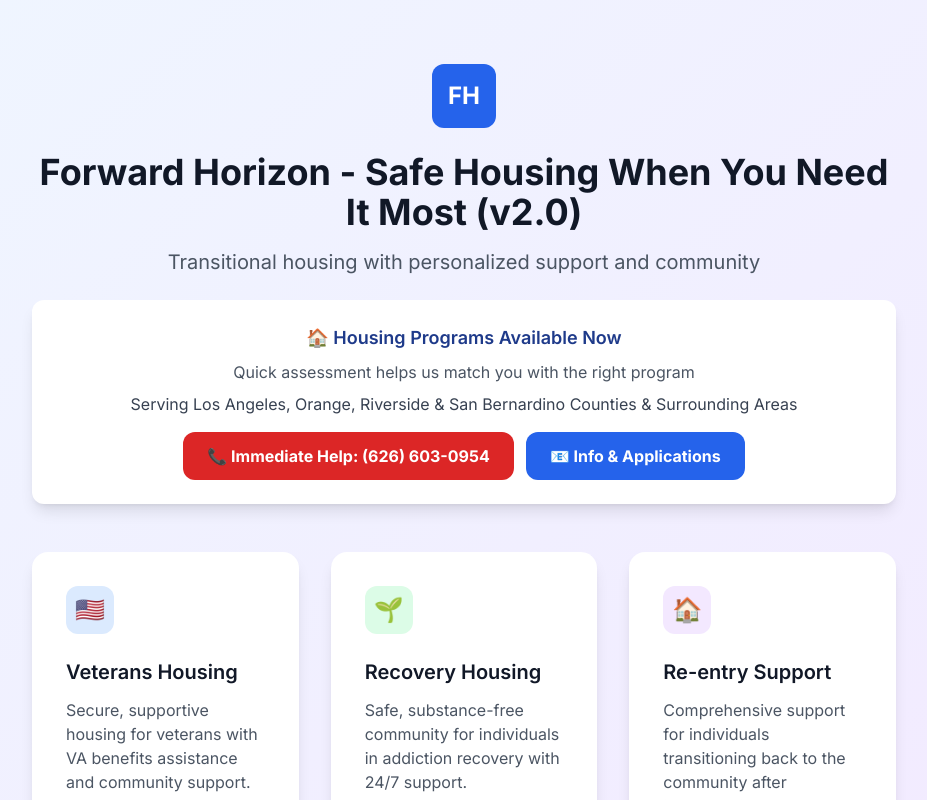
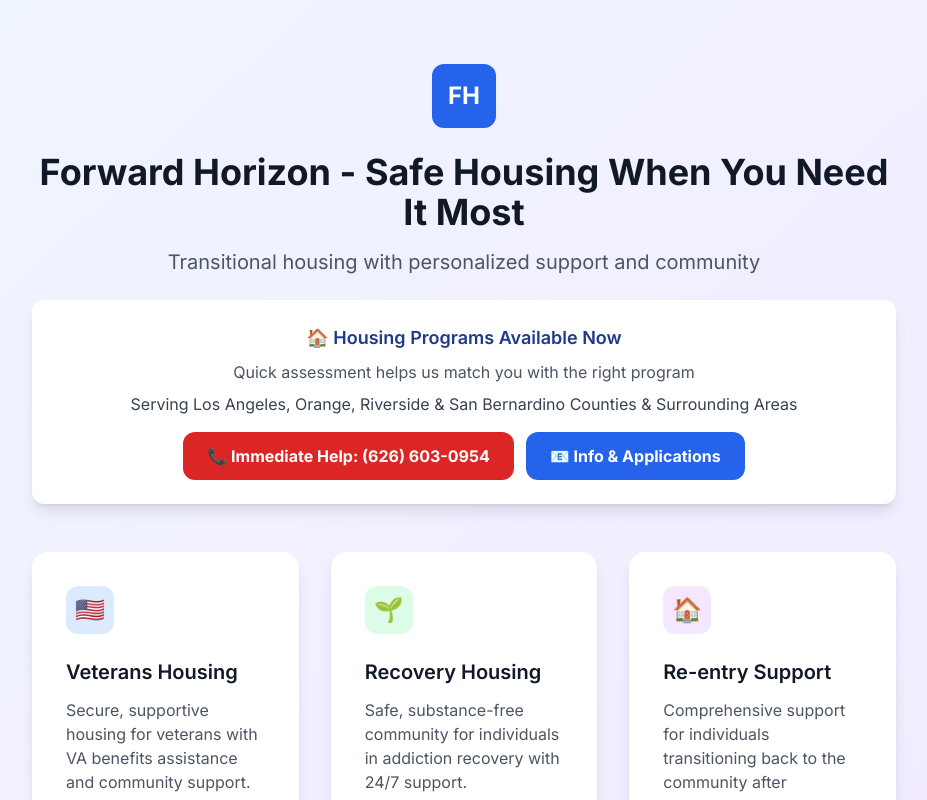
Before and after one commit to jumaanebey/forward-horizon-marketing, a Next.js app: page / in a window 1280 px wide. Shown: the top 800 px of the page, without its empty margins (176-1103 px from the left). Built offline with nearby package versions, Linux system fonts and the light colour scheme.

Commit message:
Remove (v2.0) from homepage title

```diff
--- a/src/app/page.tsx
+++ b/src/app/page.tsx
@@ -15,7 +15,7 @@ export default function Home() {
             <span className="text-white font-bold text-2xl">FH</span>
           </div>
           <h1 className="text-4xl font-bold text-gray-900 mb-4">
-            Forward Horizon - Safe Housing When You Need It Most (v2.0)
+            Forward Horizon - Safe Housing When You Need It Most
           </h1>
           <p className="text-xl text-gray-600 mb-6">
             Transitional housing with personalized support and community
```
